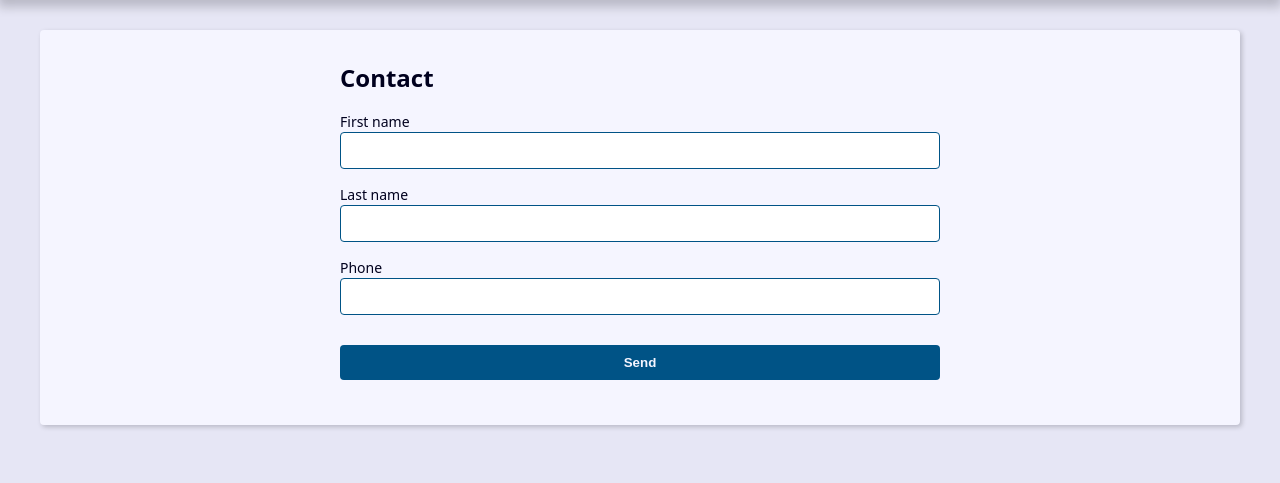
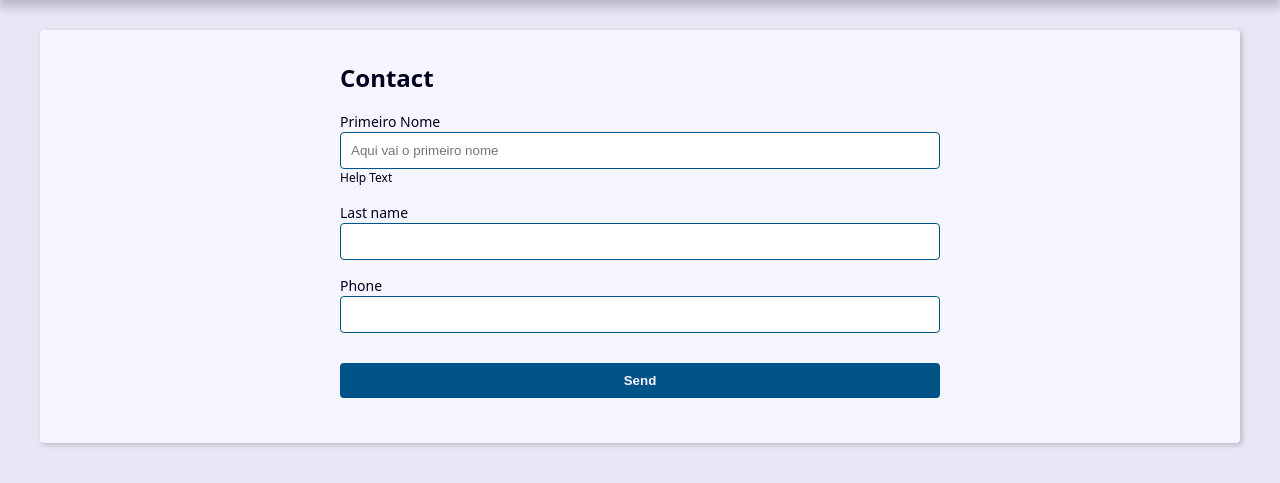
Before and after one commit to vzago/Django-Projeto-Agenda, a Django app: page /contact/create/ in a window 1280 px wide. Shown: the part 239-722 px from the top of the page. Run offline with Django 5.2, Linux system fonts and the light colour scheme.

Commit message:
Configurating form fields and widgets

```diff
--- a/contact/forms.py
+++ b/contact/forms.py
@@ -3,7 +3,26 @@ from django.core.exceptions import ValidationError
 from . import models
 
 class ContactForm(forms.ModelForm):
+
+    first_name = forms.CharField(
+        widget=forms.TextInput(
+            attrs= {
+                'class': 'classe-a classe-b',
+                'placeholder' : 'Aqui vai o primeiro nome'
+            }
+        ),
+        label='Primeiro Nome',
+        help_text= 'Help Text '
+    )
+
+
+
+
     class Meta:
+
+        def __init__(self,*args, **kwargs):
+            super().__init__(*args, **kwargs)
+
         model = models.Contact
         fields = (
             'first_name', 'last_name', 'phone',
--- a/contact/templates/contact/create.html
+++ b/contact/templates/contact/create.html
@@ -19,6 +19,10 @@
           <label for="{{field.id_for_label}}">{{field.label}}</label>
           {{field}}
           {{field.errors}}
+
+          {% if field.help_text %}
+            <p class="help-text">{{ field.help_text }}</p>
+          {% endif %}
         </div>
         {% endfor %}
       </div>
```
